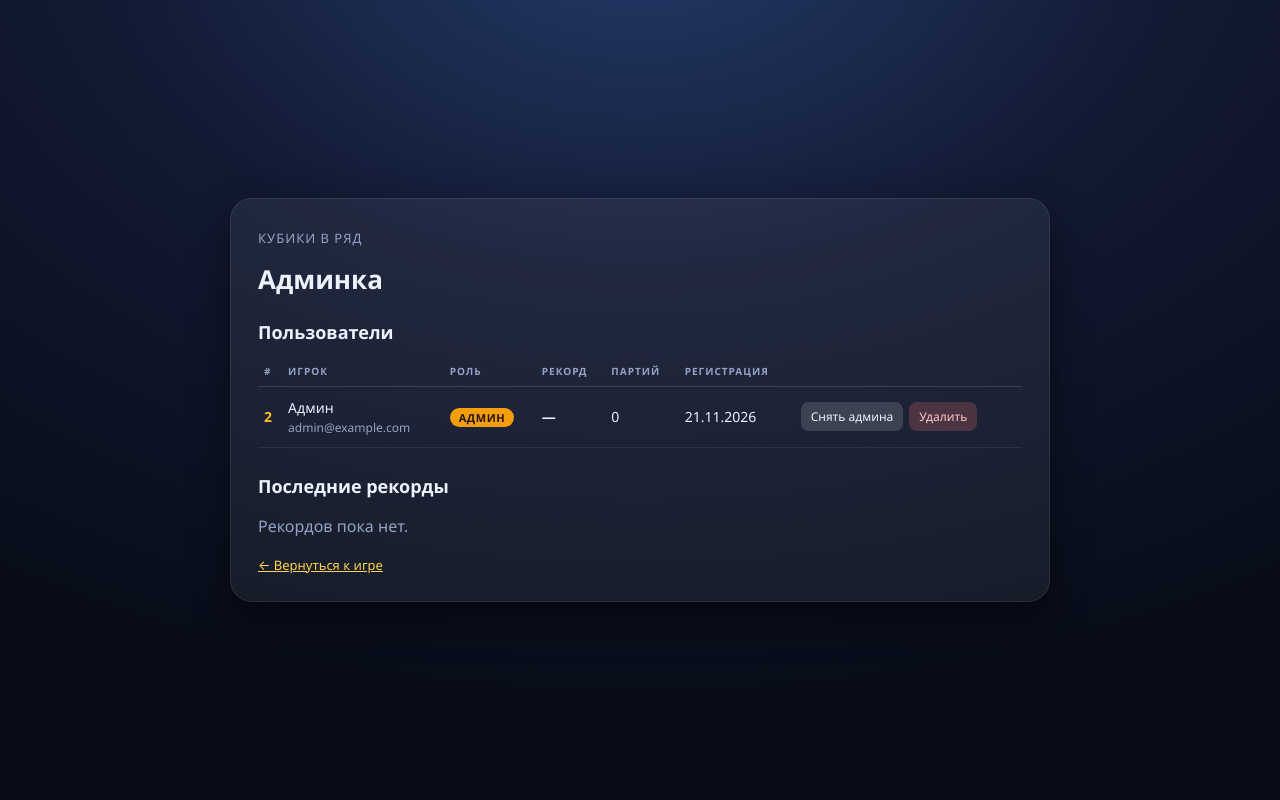
After one commit to 1ns112/kubiki-v-ryad, a Laravel app: page /admin in a window 1280 px wide. The commit adds this page. Run offline with Laravel 12, Linux system fonts and the light colour scheme; a user stored in the database is signed in; data comes from the database, SQL or seed files in the repository; both versions use the stored data as it was after the commit.

Commit message:
Админка и роли пользователей

```diff
--- /dev/null
+++ b/app/Http/Controllers/AdminController.php
@@ -0,0 +1,42 @@
+<?php
+
+namespace App\Http\Controllers;
+
+use App\Models\Record;
+use App\Models\User;
+use Illuminate\Http\RedirectResponse;
+use Illuminate\Http\Request;
+use Illuminate\View\View;
+
+class AdminController extends Controller
+{
+    public function index(): View
+    {
+        return view('admin', [
+            'users' => User::withCount('records')->withMax('records', 'score')->orderBy('id')->get(),
+            'records' => Record::with('user')->latest()->limit(20)->get(),
+        ]);
+    }
+
+    public function toggleRole(Request $request, User $user): RedirectResponse
+    {
+        if ($user->is($request->user())) {
+            return back()->with('error', 'Нельзя менять свою роль.');
+        }
+
+        $user->update(['role' => $user->isAdmin() ? 'player' : 'admin']);
+
+        return back()->with('status', 'Роль обновлена.');
+    }
+
+    public function destroy(Request $request, User $user): RedirectResponse
+    {
+        if ($user->is($request->user())) {
+            return back()->with('error', 'Нельзя удалить себя.');
+        }
+
+        $user->delete();
+
+        return back()->with('status', 'Пользователь удалён.');
+    }
+}
--- /dev/null
+++ b/app/Http/Middleware/EnsureUserIsAdmin.php
@@ -0,0 +1,19 @@
+<?php
+
+namespace App\Http\Middleware;
+
+use Closure;
+use Illuminate\Http\Request;
+use Symfony\Component\HttpFoundation\Response;
+
+class EnsureUserIsAdmin
+{
+    public function handle(Request $request, Closure $next): Response
+    {
+        if (! $request->user()?->isAdmin()) {
+            abort(403);
+        }
+
+        return $next($request);
+    }
+}
--- a/app/Models/User.php
+++ b/app/Models/User.php
@@ -11,7 +11,7 @@ use Illuminate\Database\Eloquent\Relations\HasMany;
 use Illuminate\Foundation\Auth\User as Authenticatable;
 use Illuminate\Notifications\Notifiable;
 
-#[Fillable(['name', 'email', 'password'])]
+#[Fillable(['name', 'email', 'password', 'role'])]
 #[Hidden(['password', 'remember_token'])]
 class User extends Authenticatable
 {
@@ -21,6 +21,11 @@ class User extends Authenticatable
     public function records(): HasMany
     {
         return $this->hasMany(Record::class);
+    }
+
+    public function isAdmin(): bool
+    {
+        return $this->role === 'admin';
     }
 
     /**
--- a/bootstrap/app.php
+++ b/bootstrap/app.php
@@ -1,5 +1,6 @@
 <?php
 
+use App\Http\Middleware\EnsureUserIsAdmin;
 use Illuminate\Foundation\Application;
 use Illuminate\Foundation\Configuration\Exceptions;
 use Illuminate\Foundation\Configuration\Middleware;
@@ -12,7 +13,9 @@ return Application::configure(basePath: dirname(__DIR__))
         health: '/up',
     )
     ->withMiddleware(function (Middleware $middleware): void {
-        //
+        $middleware->alias([
+            'admin' => EnsureUserIsAdmin::class,
+        ]);
     })
     ->withExceptions(function (Exceptions $exceptions): void {
         $exceptions->shouldRenderJsonWhen(
--- a/public/css/pages.css
+++ b/public/css/pages.css
@@ -22,6 +22,75 @@ body {
 }
 
 .panel.wide { width: min(92vw, 560px); }
+
+.panel.xwide { width: min(96vw, 820px); }
+
+h2 {
+    margin: 26px 0 12px;
+    font-size: 18px;
+}
+
+.table-wrap { overflow-x: auto; }
+
+.email {
+    margin-top: 2px;
+    font-size: 12px;
+    color: #93a3c4;
+}
+
+.badge {
+    display: inline-block;
+    padding: 2px 9px;
+    border-radius: 999px;
+    font-size: 11px;
+    font-weight: 600;
+    letter-spacing: .5px;
+    text-transform: uppercase;
+}
+
+.badge.admin { background: #f59e0b; color: #241704; }
+
+.badge.player { background: rgba(255, 255, 255, .12); color: #c7d2fe; }
+
+.actions {
+    display: flex;
+    flex-wrap: wrap;
+    gap: 6px;
+}
+
+.actions form { margin: 0; }
+
+.btn-mini {
+    padding: 6px 10px;
+    border: 0;
+    border-radius: 8px;
+    font: inherit;
+    font-size: 12px;
+    color: #eef2ff;
+    background: rgba(255, 255, 255, .14);
+    cursor: pointer;
+}
+
+.btn-mini:hover { background: rgba(255, 255, 255, .24); }
+
+.btn-mini.danger {
+    color: #fecaca;
+    background: rgba(248, 113, 113, .22);
+}
+
+.notice {
+    margin: 0 0 14px;
+    padding: 10px 14px;
+    border-radius: 12px;
+    font-size: 13px;
+    color: #bbf7d0;
+    background: rgba(74, 222, 128, .14);
+}
+
+.notice.error {
+    color: #fecaca;
+    background: rgba(248, 113, 113, .14);
+}
 
 .brand {
     display: inline-block;
--- /dev/null
+++ b/resources/views/admin.blade.php
@@ -0,0 +1,103 @@
+<!DOCTYPE html>
+<html lang="ru">
+<head>
+    <meta charset="utf-8">
+    <meta name="viewport" content="width=device-width, initial-scale=1">
+    <title>Админка — Кубики в ряд</title>
+    <link rel="stylesheet" href="{{ asset('css/pages.css') }}">
+</head>
+<body>
+<main class="panel xwide">
+    <a class="brand" href="{{ url('/') }}">Кубики в ряд</a>
+    <h1>Админка</h1>
+
+    @if (session('status'))
+        <p class="notice">{{ session('status') }}</p>
+    @endif
+    @if (session('error'))
+        <p class="notice error">{{ session('error') }}</p>
+    @endif
+
+    <h2>Пользователи</h2>
+    <div class="table-wrap">
+        <table>
+            <thead>
+            <tr>
+                <th>#</th>
+                <th>Игрок</th>
+                <th>Роль</th>
+                <th>Рекорд</th>
+                <th>Партий</th>
+                <th>Регистрация</th>
+                <th></th>
+            </tr>
+            </thead>
+            <tbody>
+            @foreach ($users as $user)
+                <tr>
+                    <td class="rank">{{ $user->id }}</td>
+                    <td>
+                        {{ $user->name }}
+                        <div class="email">{{ $user->email }}</div>
+                    </td>
+                    <td>
+                        <span class="badge {{ $user->isAdmin() ? 'admin' : 'player' }}">
+                            {{ $user->isAdmin() ? 'админ' : 'игрок' }}
+                        </span>
+                    </td>
+                    <td class="score">{{ $user->records_max_score ?? '—' }}</td>
+                    <td>{{ $user->records_count }}</td>
+                    <td>{{ $user->created_at->format('d.m.Y') }}</td>
+                    <td>
+                        <div class="actions">
+                            <form method="POST" action="{{ route('admin.users.role', $user) }}">
+                                @csrf
+                                @method('PATCH')
+                                <button class="btn-mini" type="submit">
+                                    {{ $user->isAdmin() ? 'Снять админа' : 'Сделать админом' }}
+                                </button>
+                            </form>
+                            <form method="POST" action="{{ route('admin.users.destroy', $user) }}"
+                                  onsubmit="return confirm('Удалить пользователя {{ $user->name }}?')">
+                                @csrf
+                                @method('DELETE')
+                                <button class="btn-mini danger" type="submit">Удалить</button>
+                            </form>
+                        </div>
+                    </td>
+                </tr>
+            @endforeach
+            </tbody>
+        </table>
+    </div>
+
+    <h2>Последние рекорды</h2>
+    @if ($records->isEmpty())
+        <p class="empty">Рекордов пока нет.</p>
+    @else
+        <div class="table-wrap">
+            <table>
+                <thead>
+                <tr>
+                    <th>Игрок</th>
+                    <th>Рекорд</th>
+                    <th>Дата</th>
+                </tr>
+                </thead>
+                <tbody>
+                @foreach ($records as $record)
+                    <tr>
+                        <td>{{ $record->user->name }}</td>
+                        <td class="score">{{ $record->score }}</td>
+                        <td>{{ $record->created_at->format('d.m.Y H:i') }}</td>
+                    </tr>
+                @endforeach
+                </tbody>
+            </table>
+        </div>
+    @endif
+
+    <p class="alt"><a href="{{ url('/') }}">← Вернуться к игре</a></p>
+</main>
+</body>
+</html>
--- a/resources/views/game.blade.php
+++ b/resources/views/game.blade.php
@@ -11,6 +11,9 @@
 <main class="game">
     <nav class="nav">
         <a href="{{ route('records') }}">Рекорды</a>
+        @if (auth()->user()?->isAdmin())
+            <a href="{{ route('admin.index') }}">Админка</a>
+        @endif
         <span class="spacer"></span>
         @auth
             <span class="who">{{ auth()->user()->name }}</span>
--- a/routes/web.php
+++ b/routes/web.php
@@ -1,5 +1,6 @@
 <?php
 
+use App\Http\Controllers\AdminController;
 use App\Http\Controllers\AuthController;
 use App\Http\Controllers\ScoreController;
 use Illuminate\Support\Facades\Route;
@@ -22,3 +23,9 @@ Route::middleware('guest')->group(function () {
 Route::post('/logout', [AuthController::class, 'logout'])->middleware('auth')->name('logout');
 
 Route::post('/scores', [ScoreController::class, 'store'])->middleware('auth')->name('scores.store');
+
+Route::middleware(['auth', 'admin'])->prefix('admin')->name('admin.')->group(function () {
+    Route::get('/', [AdminController::class, 'index'])->name('index');
+    Route::patch('/users/{user}/role', [AdminController::class, 'toggleRole'])->name('users.role');
+    Route::delete('/users/{user}', [AdminController::class, 'destroy'])->name('users.destroy');
+});
```
Also changed, not shown: database/seeders/DatabaseSeeder.php (+4 -9 lines), tests/Feature/AdminTest.php (added, +39 -0 lines), database/database.sqlite, database/migrations/2026_11_21_062119_add_role_to_users_table.php (added).
